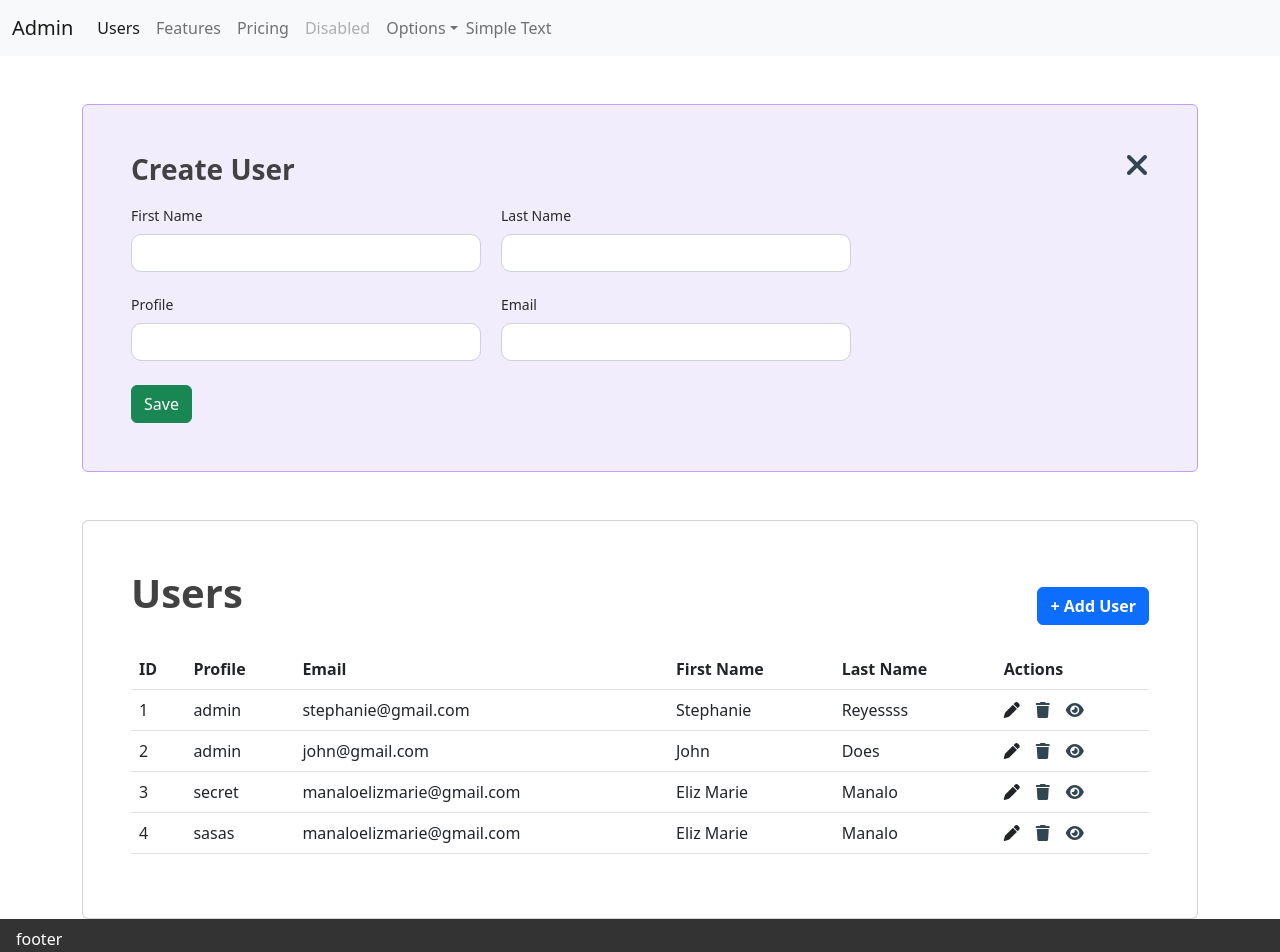
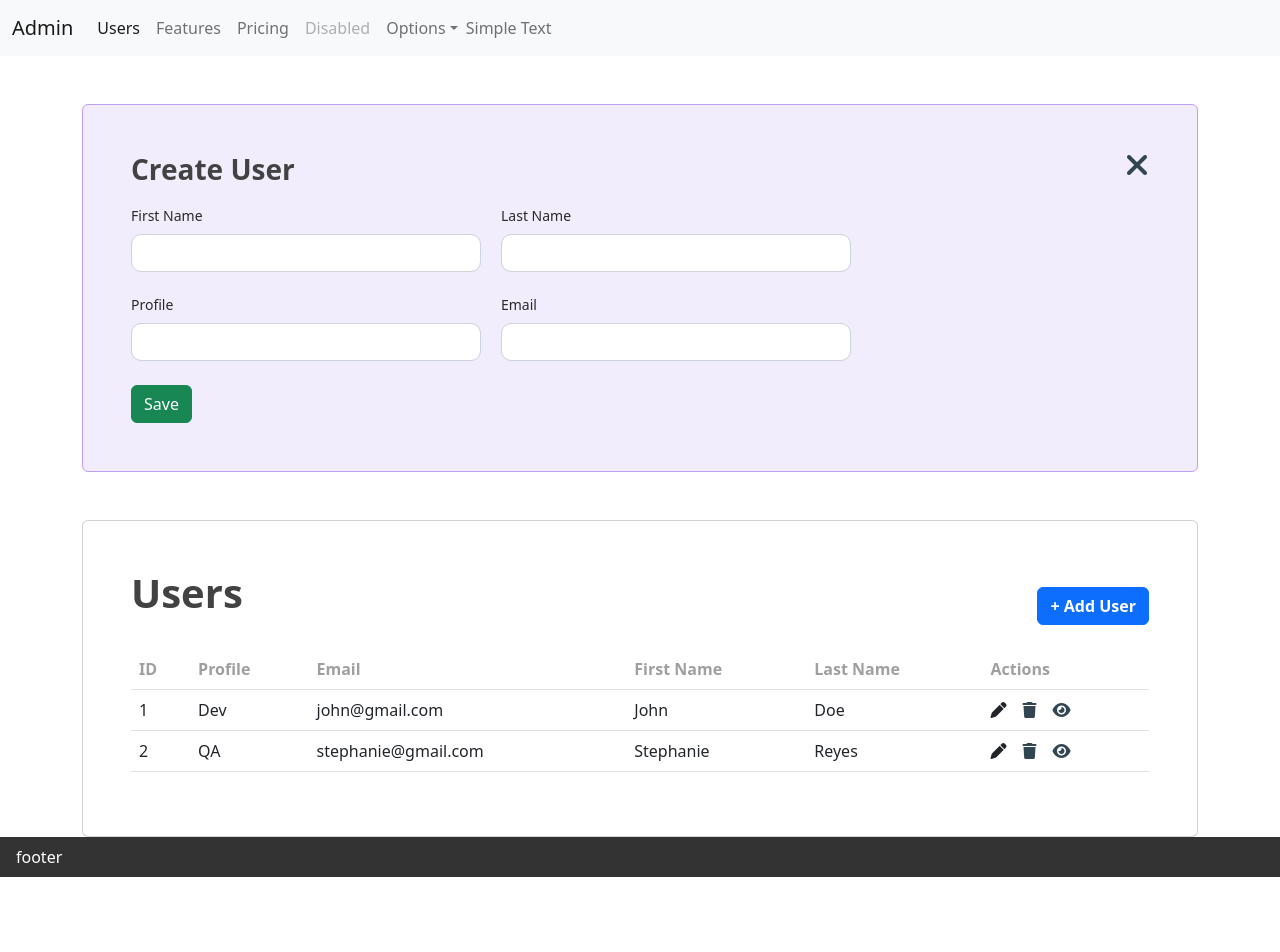
Before and after one commit to ezlyTech/ITW-fe, a React (Create React App) app: page /users/create in a window 1280 px wide. Shown: the top 952 px of the page. After the commit the page ends 877 px from the top, so only its background shows below. Built offline with nearby package versions, Linux system fonts and the light colour scheme; data requests are answered from the project's data file.

Commit message:
added style and clean code

```diff
--- a/db.json
+++ b/db.json
@@ -1,39 +1,26 @@
 {
   "users": [
     {
-      "id": 1,
-      "firstName": "Stephanie",
-      "lastName": "Reyessss",
-      "email": "stephanie@gmail.com",
-      "profile": "admin"
+      "firstName": "John ",
+      "lastName": "Doe",
+      "email": "john@gmail.com",
+      "profile": "Dev",
+      "id": 1
     },
     {
-      "id": 2,
-      "firstName": "John",
-      "lastName": "Does",
-      "email": "john@gmail.com",
-      "profile": "admin"
-    },
-    {
-      "firstName": "Eliz Marie",
-      "lastName": "Manalo",
-      "email": "manaloelizmarie@gmail.com",
-      "profile": "secret",
-      "id": 3
-    },
-    {
-      "firstName": "Eliz Marie",
-      "lastName": "Manalo",
-      "email": "manaloelizmarie@gmail.com",
-      "profile": "sasas",
-      "id": 4
+      "firstName": "Stephanie",
+      "lastName": "Reyes",
+      "email": "stephanie@gmail.com",
+      "profile": "QA",
+      "id": 2
     }
   ],
   "main_user": {
     "id": 1,
     "firstName": "Eliz Marie",
     "lastName": "Manalo",
-    "email": "elizmarie@gmail.com",
-    "profile": "admin"
+    "email": "manaloelizmarie@gmail.com",
+    "profile": "admin",
+    "phone": "(+63)956 627 2119"
   }
 }
--- a/src/styles/general.scss
+++ b/src/styles/general.scss
@@ -17,6 +17,10 @@ a {
         text-decoration: underline;
         color: #0f1518;
     }
+}
+
+th {
+    color: #9F9F9F;
 }
 
 /**
@@ -80,7 +84,7 @@ a {
         color: #292929;
     }
 
-    input {
+    input, select {
         border-radius: 10px;
         width: 100%;
     }
--- a/src/views/home/index.js
+++ b/src/views/home/index.js
@@ -1,6 +1,7 @@
 import React from 'react';
-import {Container, Card} from 'reactstrap';
+import { Container, Card } from 'reactstrap';
 import { useEffect, useState } from 'react';
+import { Link } from 'react-router-dom';
 
 function Index() {
     const [ userData, userDataChange ] = useState({});
@@ -25,10 +26,12 @@ function Index() {
 						<h1 className='display-5 fw-bold'> { userData.firstName }</h1>
 					</div>
 					<address className='d-flex align-items-end flex-column'>
-						<a href='mailto:email@address.com'>email@address.com</a>
-						<a className='mt-1' href='tel:+635552368'>(+63) 123-1234-1234</a>
+						<a href={"mailto:" + userData.email}>{ userData.email }</a>
+						<a className='mt-1' href={"tel:" + userData.phone}>{ userData.phone }</a>
 					</address>
 				</div>
+
+				<Link to='/users' className="mt-5">Go to users <i className="fa-solid fa-arrow-right-long"></i></Link>
 			</Card>
 		</Container>
 	);
--- a/src/views/users/CreateUser.js
+++ b/src/views/users/CreateUser.js
@@ -1,11 +1,8 @@
-import {Container, Table, Button, Input} from 'reactstrap';
-import { useEffect, useState } from 'react';
-import { Route, Link, Switch } from 'react-router-dom';
+import { useState } from 'react';
+import { Link } from 'react-router-dom';
 import { useHistory } from 'react-router-dom';
 
 const CreateUser = () => {
-
-    const [ id, idChange ] = useState("");
     const [ firstName, firstNameChange ] = useState("");
     const [ lastName, lastNameChange ] = useState("");
     const [ email, emailChange ] = useState("");
--- a/src/views/users/EditUser.js
+++ b/src/views/users/EditUser.js
@@ -1,7 +1,7 @@
 import React from 'react';
-import {Container, Table, Button, Input} from 'reactstrap';
+import { Container } from 'reactstrap';
 import { useState, useEffect } from 'react';
-import { Route, Link, Switch } from 'react-router-dom';
+import { Link } from 'react-router-dom';
 import { useHistory, useParams } from 'react-router-dom';
 
 const EditUser = () => {
--- a/src/views/users/ViewUser.js
+++ b/src/views/users/ViewUser.js
@@ -1,7 +1,6 @@
 import { useParams } from "react-router-dom";
 import { useEffect, useState } from "react";
 import { Link } from "react-router-dom";
-import { Container } from "reactstrap";
 
 const ViewUser = () => {
     const { userid } = useParams();
--- a/src/views/users/index.js
+++ b/src/views/users/index.js
@@ -1,4 +1,4 @@
-import {Container, Table, Button} from 'reactstrap';
+import { Container, Table } from 'reactstrap';
 import { Switch, Route, Link } from 'react-router-dom';
 import { useEffect, useState } from 'react';
 import { useHistory } from 'react-router-dom';
@@ -13,11 +13,6 @@ function Index() {
 	const history = useHistory();
 	const { path, url } = useRouteMatch();
 
-
-	// **
-	// Functions for
-	// each user details
-	// **
 	const LoadEdit = ( id ) => {
 		history.push( '/users/edit/' + id );
 	};
@@ -31,7 +26,7 @@ function Index() {
             fetch( "http://localhost:3004/users/" + id, {
                 method: "DELETE"
             }).then(( res ) => {
-                alert( 'Removed successfully.' )
+                // alert( 'Removed successfully.' )
                 window.location.reload();
             }).catch(( err ) => {
                 console.log( err.message );
@@ -39,11 +34,6 @@ function Index() {
         }
 	};
 
-
-	// **
-	// Getting data
-	// from db.json
-	// **
 	useEffect(() => {
 		fetch( "http://localhost:3004/users" ).then(( data ) => {
 			return data.json();
@@ -70,7 +60,7 @@ function Index() {
 				</Route>
 			</Switch>
 
-			<div className='mt-5 p-5 card'>
+			<div className='mt-5 p-5 card table-responsive'>
 				<div className='d-flex justify-content-between flex-wrap align-items-end'>
 					<h1 className='display-6 fw-bold'>Users</h1>
 					<Link to={ `${url}/create` } className="btn btn-primary add-user_btn fw-bold fs-6">+ Add User</Link>
@@ -89,7 +79,6 @@ function Index() {
 					</thead>
 
 					<tbody>
-						{ /* Displaying lists of users */ }
 						{ userData &&
 							userData.map ( user => (
 								<tr key = { user.id }>
```
